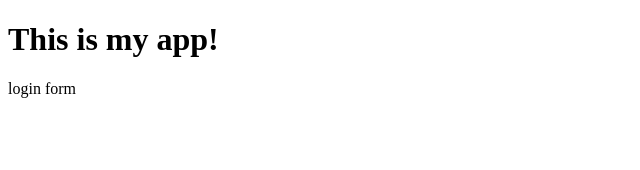
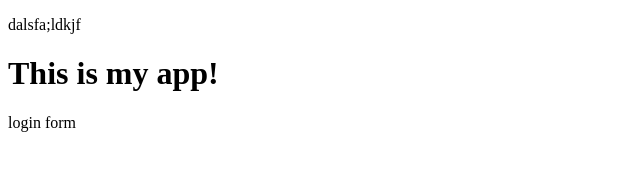
Before and after one commit to ApostolovskiN/myappsample, a plain HTML site: page index.html in a window 1280 px wide. Shown: the whole page, without its empty margins (0-640 px from the left). Drawn offline with Linux system fonts and the light colour scheme.

Commit message:
a litle change

```diff
--- a/index.html
+++ b/index.html
@@ -2,6 +2,7 @@
 <html>
 <head>
 	<title>My app</title>
+	<p>dalsfa;ldkjf</p>
 </head>
 <body>
  <h1>This is my app!</h1>
```
